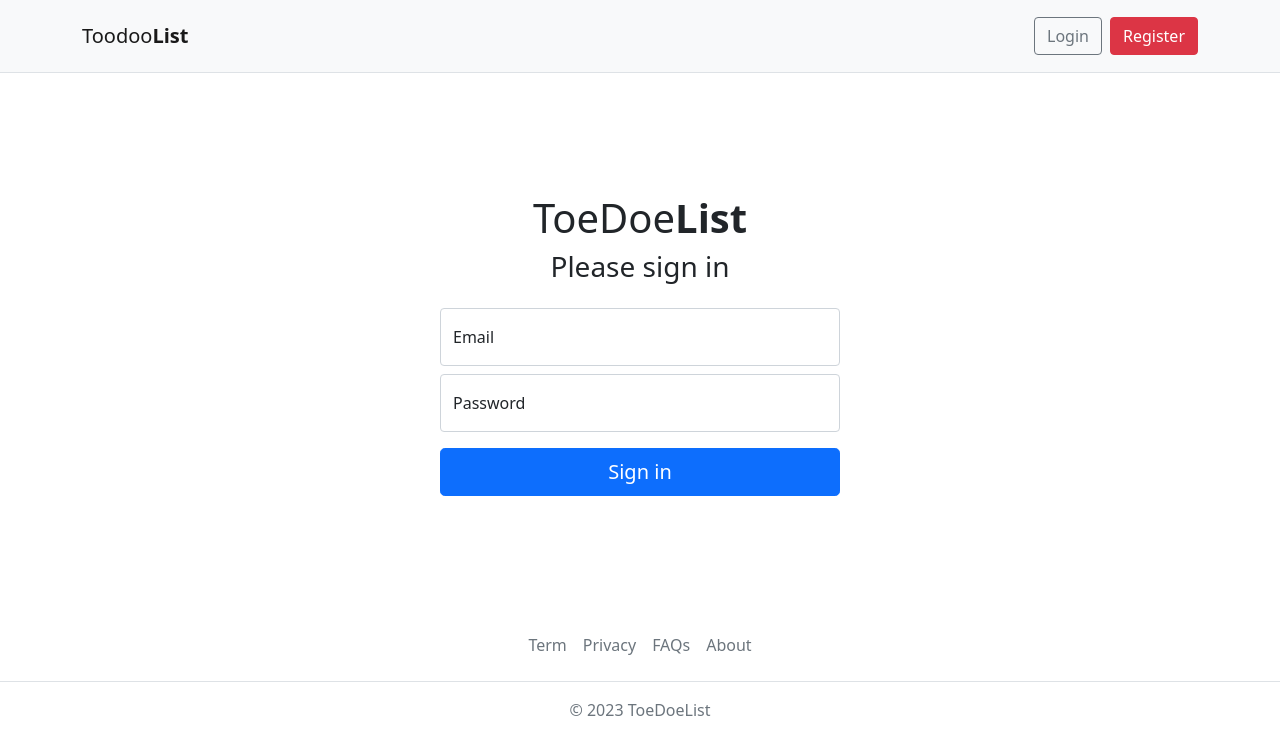
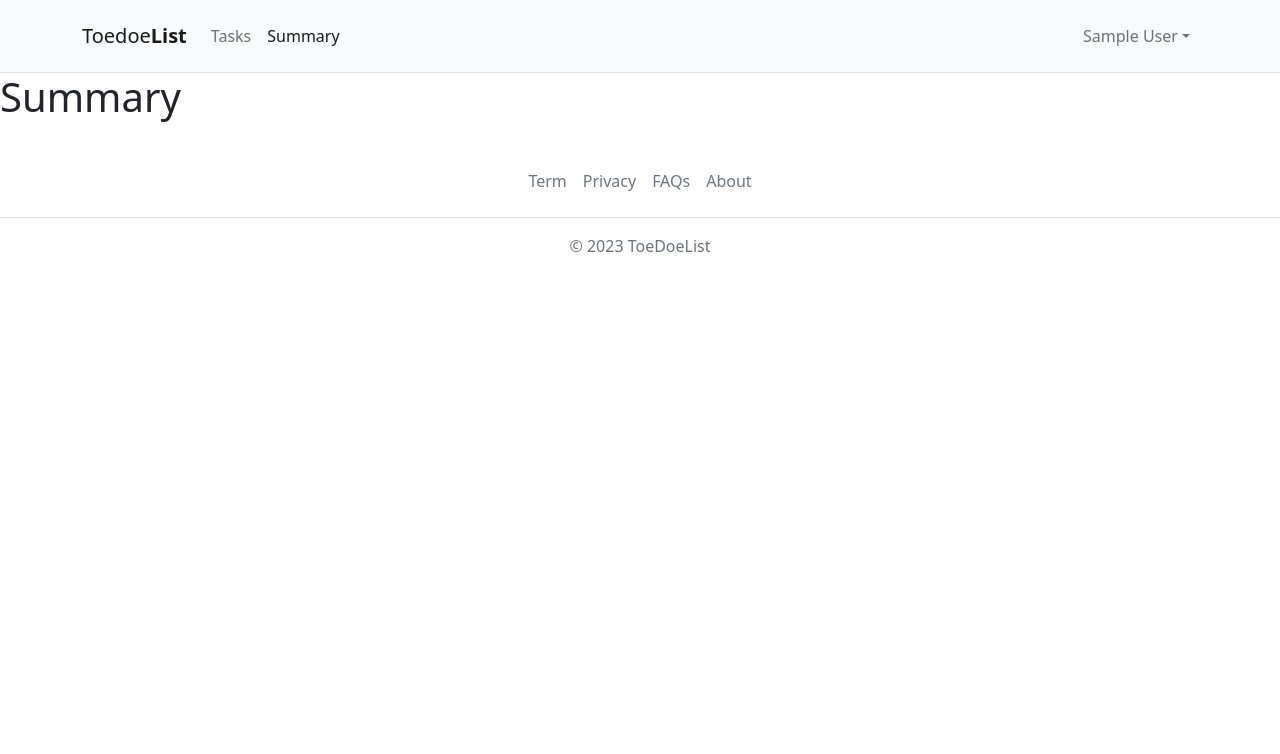
Before and after one commit to xcsenpai2k/toodoo-list-fe, a Vue app: page /summary in a window 1280 px wide. Before the commit this address led to /login. Shown: the top 754 px of the page. Built offline with nearby package versions, Linux system fonts and the light colour scheme; no server answers; sample sign-in values are in the browser's storage.

Commit message:
fix auth issue

```diff
--- a/src/components/Navbar.vue
+++ b/src/components/Navbar.vue
@@ -2,74 +2,39 @@
   <nav class="navbar navbar-expand-lg navbar-light bg-light border-bottom">
       <div class="container py-2">
           <router-link :to="{ name: 'home' }" class="navbar-brand">
-        <span>Toodoo</span>
+              <span>Toedoe</span>
               <strong>List</strong>
           </router-link>
-      <button
-        class="navbar-toggler"
-        type="button"
-        data-bs-toggle="collapse"
-        data-bs-target="#navbarNav"
-        aria-controls="navbarNav"
-        aria-expanded="false"
-        aria-label="Toggle navigation"
-      >
+          <button class="navbar-toggler" type="button" data-bs-toggle="collapse" data-bs-target="#navbarNav"
+              aria-controls="navbarNav" aria-expanded="false" aria-label="Toggle navigation">
               <span class="navbar-toggler-icon"></span>
           </button>
           <div class="collapse navbar-collapse" id="navbarNav">
-        <ul class="navbar-nav" v-if="store.isLoggedIn">
+              <ul class="navbar-nav" v-if="store.isAuthenticated">
                   <li class="nav-item">
-            <router-link :to="{ name: 'tasks' }" class="nav-link"
-              >Tasks</router-link
-            >
+                      <router-link :to="{ name: 'tasks' }" class="nav-link">Tasks</router-link>
+                      <!-- <a href="#" @click.prevent="$router.push('/tasks')" class="nav-link">Tasks</a> -->
                   </li>
                   <li class="nav-item">
-            <router-link :to="{ name: 'summary' }" class="nav-link"
-              >Summary</router-link
-            >
+                      <router-link :to="{ name: 'summary' }" class="nav-link">Summary</router-link>
                   </li>
               </ul>
               <ul class="navbar-nav ms-auto">
-          <template v-if="!store.isLoggedIn">
+                  <template v-if="!store.isAuthenticated">
                       <li class="nav-item">
-              <router-link
-                :to="{ name: 'login' }"
-                class="btn btn-outline-secondary ms-2"
-                >Login
-              </router-link>
+                          <router-link :to="{ name: 'login' }" class="btn btn-outline-secondary ms-2">Login</router-link>
                       </li>
                       <li class="nav-item">
-              <router-link
-                :to="{ name: 'register' }"
-                class="btn btn-danger ms-2"
-                >Register
-              </router-link>
+                          <router-link :to="{ name: 'register' }" class="btn btn-danger ms-2">Register</router-link>
                       </li>
                   </template>
                   <template v-else>
-            <!-- <li class="nav-item">
-
-            </li> -->
                       <li class="nav-item dropdown">
-              <a
-                class="nav-link dropdown-toggle"
-                :class="toggleClass"
-                @click.prevent="toggle"
-                href="#"
-                id="navbarDropdown"
-                role="button"
-                data-toggle="dropdown"
-                aria-haspopup="true"
-                aria-expanded="false"
-              >
-                {{ store.user.name }}
+                          <a class="nav-link dropdown-toggle" :class="toggleClass" @click.prevent="toggle" href="#" role="button" data-bs-toggle="dropdown" aria-expanded="false">
+                              {{ store.user?.name }}
                           </a>
-              <ul class="dropdown-menu show" :class="toggleClass">
-                <li>
-                  <a href="#" class="dropdown-item" @click.prevent="logout"
-                    >Logout</a
-                  >
-                </li>
+                          <ul class="dropdown-menu" :class="toggleClass">
+                              <li><a href="#" class="dropdown-item" @click.prevent="logout">Logout</a></li>
                           </ul>
                       </li>
                   </template>
@@ -84,23 +49,22 @@ import { ref, computed } from "vue";
 import { useRouter } from "vue-router";
 import { useAuthStore } from "../stores/auth";
 
-const store = useAuthStore();
-const routers = useRouter();
-const isOpen = ref(false);
+const router = useRouter()
+const store = useAuthStore()
+const isOpen = ref(false)
 
 const logout = async () => {
-  await store.handleLogout();
-  isOpen.value = false;
-  routers.push({ name: "login" });
-};
+  await store.logout()
+  isOpen.value = false
+  router.push({ name: 'login' })
+}
 
-const toggle = () => (isOpen.value = !isOpen.value);
+const toggle = () => isOpen.value = !isOpen.value
 
-const toggleClass = computed(() => (isOpen.value === true ? "show" : ""));
+const toggleClass = computed(() => isOpen.value === true ? 'show' : '')
 </script>
-
 <style scoped>
 .nav-link.router-link-active {
-  color: rgba(0, 0, 0, 0.9);
+  color: rgba(0,0,0,.9);
 }
 </style>
--- a/src/http/api.js
+++ b/src/http/api.js
@@ -1,9 +1,22 @@
 import axios from "axios";
+import { useAuthStore } from '../stores/auth';
+axios.defaults.withCredentials = true;
 
-axios.defaults.withCredentials = true;
 
 const api = axios.create({
   baseURL: import.meta.env.VITE_BASE_URL,
+  withCredentials: true,
+});
+
+api.interceptors.request.use((config) => {
+  const authStore = useAuthStore();
+  const token = authStore.getAuthToken();
+
+  if (token) {
+    config.headers.Authorization = token ? `Bearer ${token}` : "";
+  }
+
+  return config;
 });
 
 export default api;
--- a/src/http/auth-api.js
+++ b/src/http/auth-api.js
@@ -2,11 +2,10 @@ import api from "./api";
 
 export const csrfCookie = () => api.get("/sanctum/csrf-cookie");
 
-export const login = (credentials) => api.post("/auth/login", credentials);
+export const login = (credentials) => api.post("api/auth/login", credentials);
 
-export const register = (credentials) =>
-  api.post("/auth/register", credentials);
+export const register = (user) => api.post("api/auth/register", user);
 
-export const logout = () => api.post("/auth/logout");
+export const logout = () => api.post("api/auth/logout");
 
 export const getUser = () => api.get("/api/user");
--- a/src/pages/LoginPage.vue
+++ b/src/pages/LoginPage.vue
@@ -10,21 +10,21 @@
         <input
           type="email"
           class="form-control"
-          :class="{ 'is-valid': errors.email && errors.email[0] }"
+          :class="{ 'is-invalid': errors?.email && errors?.email[0] }"
           id="email"
           v-model="form.email"
           placeholder="name@example.com"
         />
         <label for="email">Email</label>
-        <div class="invalid-feedback" v-if="errors.email && errors.email[0]">
-          {{ errors.email && errors.email[0] }}
+        <div class="invalid-feedback" v-if="errors?.email && errors?.email[0]">
+          {{ errors?.email && errors?.email[0] }}
         </div>
       </div>
       <div class="form-floating mb-3">
         <input
           type="password"
           class="form-control"
-          :class="{ 'is-valid': errors.password && errors.password[0] }"
+          :class="{ 'is-invalid': errors?.password && errors?.password[0] }"
           id="password"
           v-model="form.password"
           placeholder="Password"
@@ -32,9 +32,9 @@
         <label for="password">Password</label>
         <div
           class="invalid-feedback"
-          v-if="errors.password && errors.password[0]"
+          v-if="errors?.password && errors?.password[0]"
         >
-          {{ errors.password && errors.password[0] }}
+          {{ errors?.password && errors?.password[0] }}
         </div>
       </div>
 
@@ -44,27 +44,28 @@
     </form>
   </main>
 </template>
+
 <script setup>
-import { reactive } from "vue";
+import { reactive, computed } from "vue";
+import { storeToRefs } from "pinia";
 import { useRouter } from "vue-router";
 import { useAuthStore } from "../stores/auth";
-import { storeToRefs } from "pinia";
 
 const router = useRouter();
 const store = useAuthStore();
-const { isLoggedIn, errors } = storeToRefs(store);
-const { handleLogin } = store;
+const { isAuthenticated } = storeToRefs(store);
+const { login } = store;
 
+const errors = computed(() => store.errors);
 const form = reactive({
   email: "",
   password: "",
 });
 
 const handleSubmit = async () => {
-  await handleLogin(form);
-  if (isLoggedIn.value) {
+  await login(form);
+  if (isAuthenticated) {
     router.push({ name: "tasks" });
-  } else {
   }
 };
 </script>
--- a/src/pages/RegisterPage.vue
+++ b/src/pages/RegisterPage.vue
@@ -10,35 +10,35 @@
         <input
           type="text"
           class="form-control"
-          :class="{ 'is-invalid': errors.name && errors.name[0] }"
+          :class="{ 'is-invalid': errors?.name && errors?.name[0] }"
           id="name"
           v-model="form.name"
           placeholder="Your name"
         />
         <label for="name">Name</label>
-        <div class="invalid-feedback" v-if="errors.name && errors.name[0]">
-          {{ errors.name && errors.name[0] }}
+        <div class="invalid-feedback" v-if="errors?.name && errors?.name[0]">
+          {{ errors?.name && errors?.name[0] }}
         </div>
       </div>
       <div class="form-floating mb-2">
         <input
           type="email"
           class="form-control"
-          :class="{ 'is-invalid': errors.email && errors.email[0] }"
+          :class="{ 'is-invalid': errors?.email && errors?.email[0] }"
           id="email"
           v-model="form.email"
           placeholder="name@example.com"
         />
         <label for="email">Email</label>
-        <div class="invalid-feedback" v-if="errors.email && errors.email[0]">
-          {{ errors.email && errors.email[0] }}
+        <div class="invalid-feedback" v-if="errors?.email && errors?.email[0]">
+          {{ errors?.email && errors?.email[0] }}
         </div>
       </div>
       <div class="form-floating mb-3">
         <input
           type="password"
           class="form-control"
-          :class="{ 'is-invalid': errors.password && errors.password[0] }"
+          :class="{ 'is-invalid': errors?.password && errors?.password[0] }"
           id="password"
           v-model="form.password"
           placeholder="Password"
@@ -46,9 +46,9 @@
         <label for="password">Password</label>
         <div
           class="invalid-feedback"
-          v-if="errors.password && errors.password[0]"
+          v-if="errors?.password && errors?.password[0]"
         >
-          {{ errors.password && errors.password[0] }}
+          {{ errors?.password && errors?.password[0] }}
         </div>
       </div>
       <div class="form-floating mb-3">
@@ -70,16 +70,17 @@
 </template>
 
 <script setup>
-import { reactive } from "vue";
+import { reactive, computed } from "vue";
 import { storeToRefs } from "pinia";
 import { useRouter } from "vue-router";
 import { useAuthStore } from "../stores/auth";
 
 const router = useRouter();
 const store = useAuthStore();
-const { isLoggedIn, errors } = storeToRefs(store);
+const { isAuthenticated } = storeToRefs(store);
 const { handleRegister } = store;
 
+const errors = computed(() => store.errors);
 const form = reactive({
   name: "",
   email: "",
@@ -89,7 +90,7 @@ const form = reactive({
 
 const handleSubmit = async () => {
   await handleRegister(form);
-  if (isLoggedIn.value) {
+  if (isAuthenticated) {
     router.push({ name: "tasks" });
   }
 };
--- a/src/router/index.js
+++ b/src/router/index.js
@@ -10,16 +10,21 @@ const router = createRouter({
 
 router.beforeEach(async (to, from) => {
   const store = useAuthStore();
-  await store.fetchUser();
-  if (to.meta.auth && !store.isLoggedIn) {
+
+  if (to.meta.auth && !store.isAuthenticated) {
     return {
       name: "login",
       query: {
         redirect: to.fullPath,
       },
     };
-  } else if (to.meta.guest && store.isLoggedIn) {
-    return { name: "tasks" };
+  } else if (to.meta.guest && store.isAuthenticated) {
+    return {
+      name: "tasks",
+      query: {
+        redirect: to.fullPath,
+      },
+    };
   }
 });
 
--- a/src/stores/auth.js
+++ b/src/stores/auth.js
@@ -1,62 +1,100 @@
 import { defineStore } from "pinia";
-import { computed, ref } from "vue";
-import { csrfCookie, login, logout, register, getUser } from "../http/auth-api";
+import { login, register, logout, getUser } from "../http/auth-api";
 
-export const useAuthStore = defineStore("authStore", () => {
-  const user = ref(null);
+export const useAuthStore = defineStore("authStore", {
+  state: () => ({
+    token: localStorage.getItem("token") || null,
+    user: JSON.parse(localStorage.getItem("user-data")) || null,
+    exPath: null,
+    errors: null,
+  }),
 
-  const errors = ref({});
+  getters: {
+    isAuthenticated() {
+      return !!this.token;
+    },
+  },
 
-  const isLoggedIn = computed(() => !!user.value);
-
-  const fetchUser = async () => {
+  actions: {
+    async handleRegister(newUser) {
       try {
-      const { data } = await getUser();
-      user.value = data;
-    } catch (error) {
-      user.value = null;
-    }
-  };
-
-  const handleLogin = async (credentials) => {
-    await csrfCookie();
-    try {
-      await login(credentials);
-      await fetchUser();
-      errors.value = {};
+        await register(newUser);
       } catch (error) {
         if (error.response && error.response.status === 422) {
-        errors.value = error.response.data.errors;
+          this.errors = error.response.data.errors;
         }
       }
-  };
-
-  const handleRegister = async (newUser) => {
-    try {
-      await register(newUser);
-      await handleLogin({
+      if (this.errors) {
+        await login({
           email: newUser.email,
           password: newUser.password,
         });
+      }
+    },
+    async getCurrentAuthUser() {
+      try {
+        const res = await getUser();
+        this.user = res.data;
+        localStorage.setItem("user-data", JSON.stringify(this.user));
+      } catch (error) {
+        console.log(error);
+      } finally {
+      }
+    },
+    async login(credentials) {
+      try {
+        const response = await login(credentials);
+        this.setAuthenCookie(response.data.data.access_token);
+        this.token = response.data.data.access_token;
+        localStorage.setItem("token", this.token);
+        this.user = response.data.data.user;
+        await this.getCurrentAuthUser();
       } catch (error) {
         if (error.response && error.response.status === 422) {
-        errors.value = error.response.data.errors;
+          this.errors = error.response.data.errors;
+        }
+        throw new Error("Invalid credentials. Please try again.");
+      }
+    },
+
+    async logout() {
+      try {
+        await logout();
+        this.token = null;
+        this.user = null;
+        localStorage.removeItem("token");
+        localStorage.removeItem("user-data");
+      } catch (error) {
+        console.error("Failed to logout:", error);
+      }
+    },
+
+    getAuthToken() {
+      const cookies = document.cookie.split(";");
+      for (var i = 0; i < cookies.length; i++) {
+        if (cookies[i].includes("JWT-TOKEN")) {
+          const token = cookies[i].split("=")[1];
+          if (token.length > 0) {
+            return token;
           }
         }
-  };
+      }
+      return null;
+    },
 
-  const handleLogout = async () => {
-    await logout();
-    user.value = null;
-  };
-
-  return {
-    user,
-    errors,
-    isLoggedIn,
-    fetchUser,
-    handleLogin,
-    handleRegister,
-    handleLogout,
-  };
+    setAuthenCookie(token) {
+      const expireTimeFiveMinutes = new Date(
+        new Date().getTime() + 5 * 60 * 1000
+      );
+      document.cookie =
+        "JWT-TOKEN=" +
+        token +
+        ";expires=" +
+        expireTimeFiveMinutes +
+        ";path =/ ";
+    },
+    setExPath(path) {
+      this.exPath = path;
+    },
+  },
 });
```
Lines whose indentation alone changed are shown as unchanged.
